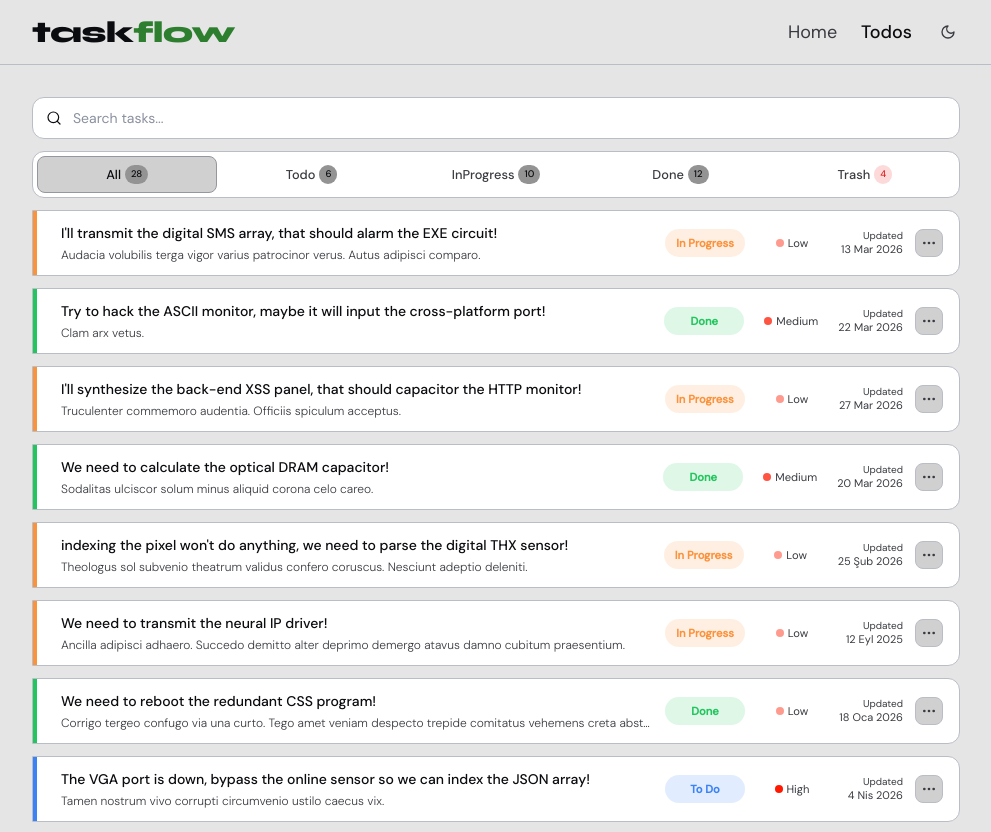
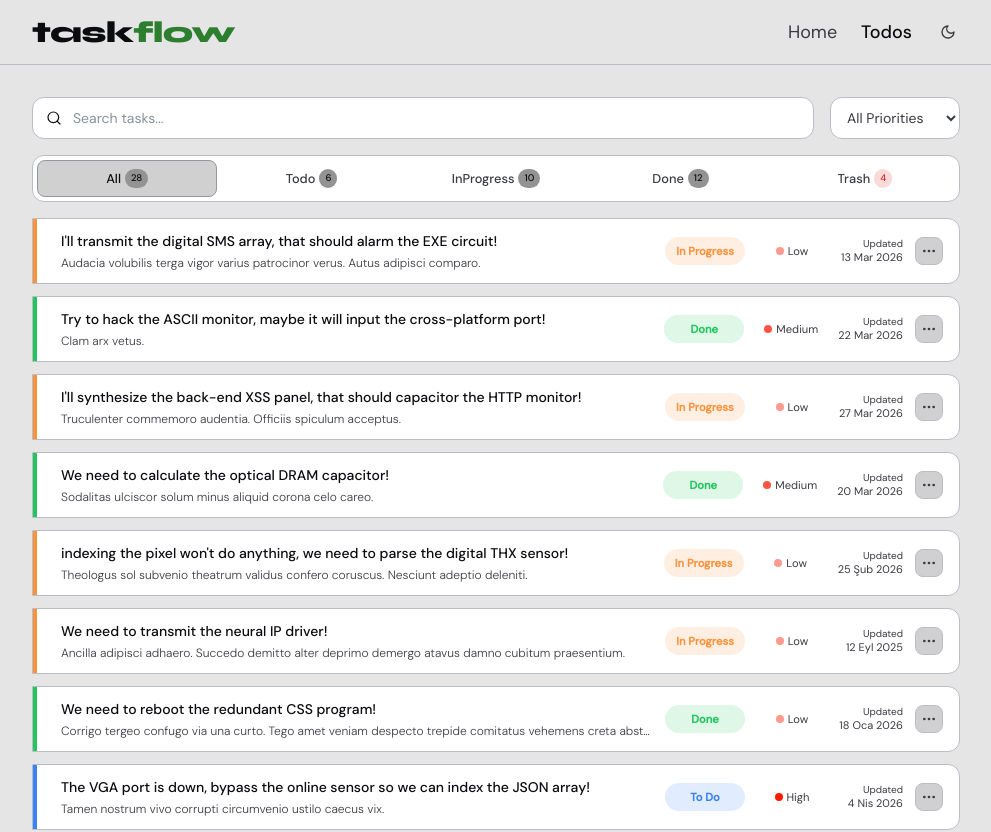
Before and after one commit to ZeynebKoc/persist-flow, a React (Vite) app: page /todos/1 in a window 1280 px wide. Shown: the top 832 px of the page, without its empty margins (144-1135 px from the left). Built offline with nearby package versions, Linux system fonts and the light colour scheme.

Commit message:
feat: add Filter with config, integrate into TodoPage

```diff
--- /dev/null
+++ b/src/components/ui/Filter.tsx
@@ -0,0 +1,23 @@
+import { options, PriorityValue } from "../../config/filterConfig";
+import { TaskPriority } from "../../types/todo.types";
+
+interface PriorityFilterProps {
+  value: PriorityValue;
+  onChange: (value: PriorityValue) => void;
+}
+
+export function PriorityFilter({ value, onChange }: PriorityFilterProps) {
+  return (
+    <select
+      value={value}
+      onChange={(e) => onChange(e.target.value as TaskPriority | "all")}
+      className="bg-surface border border-border rounded-xl px-3 py-2.5 text-sm text-muted2 outline-none cursor-pointer hover:border-border2 transition-colors duration-200 min-w-[130px]"
+    >
+      {options.map((o) => (
+        <option key={o.value} value={o.value}>
+          {o.label}
+        </option>
+      ))}
+    </select>
+  );
+}
--- /dev/null
+++ b/src/config/filterConfig.tsx
@@ -0,0 +1,10 @@
+import { TaskPriority } from "../types/todo.types";
+
+export type PriorityValue = TaskPriority | "all";
+
+export const options: { value: PriorityValue; label: string }[] = [
+  { value: "all", label: "All Priorities" },
+  { value: TaskPriority.HIGH, label: "High" },
+  { value: TaskPriority.MEDIUM, label: "Medium" },
+  { value: TaskPriority.LOW, label: "Low" },
+];
--- a/src/pages/TodoPage.tsx
+++ b/src/pages/TodoPage.tsx
@@ -4,12 +4,13 @@ import { TodoCard } from "../components/todo/TodoCard.tsx";
 import { useTodoStore } from "../store/todoStore.ts";
 import { TabBar } from "../components/ui/TabBar.tsx"
 import { SearchBar } from "../components/ui/SearchBar.tsx"
+import { PriorityFilter } from "../components/ui/Filter.tsx"
 import { EmptyState } from "../components/ui/EmptyState.tsx"
 import SearchOffIcon from "../components/icons/SearchIcon.tsx";
 
 function TodoPage() {
   const [searchParams, setSearchParams] = useSearchParams();
-  const { todos, getFiltered, filters, setTab, getCounts, setSearch } = useTodoStore();
+  const { todos, getFiltered, filters, setTab, getCounts, setSearch, setPriority } = useTodoStore();
 
   const filteredTodos = getFiltered().filter((t) => t.deletedAt === null);
   const counts = getCounts();
@@ -19,11 +20,18 @@ function TodoPage() {
 
   return (
     <>
-      <div className="flex flex-col gap-3">
+      <div className="flex flex-col gap-3 md:gap-4">
+        <div className="flex gap-3 md:gap-4 items-center">
           <SearchBar
             value={filters.search}
             onChange={setSearch}
           />
+
+          <PriorityFilter
+            value={filters.priority}
+            onChange={setPriority}
+          />
+        </div>
 
         <TabBar
           activeTab={filters.tab}
@@ -31,6 +39,7 @@ function TodoPage() {
           onTabChange={setTab}
         />
 
+        <div className="flex flex-col gap-2 md:gap-3">
           {filteredTodos.length === 0 ? (
             <EmptyState
               icon={<SearchOffIcon />}
@@ -42,6 +51,7 @@ function TodoPage() {
               <TodoCard key={todo.id} todo={todo} />
             ))
           )}
+        </div>
       </div>
 
       {editTodo && (
```
Lines whose indentation alone changed are shown as unchanged.
